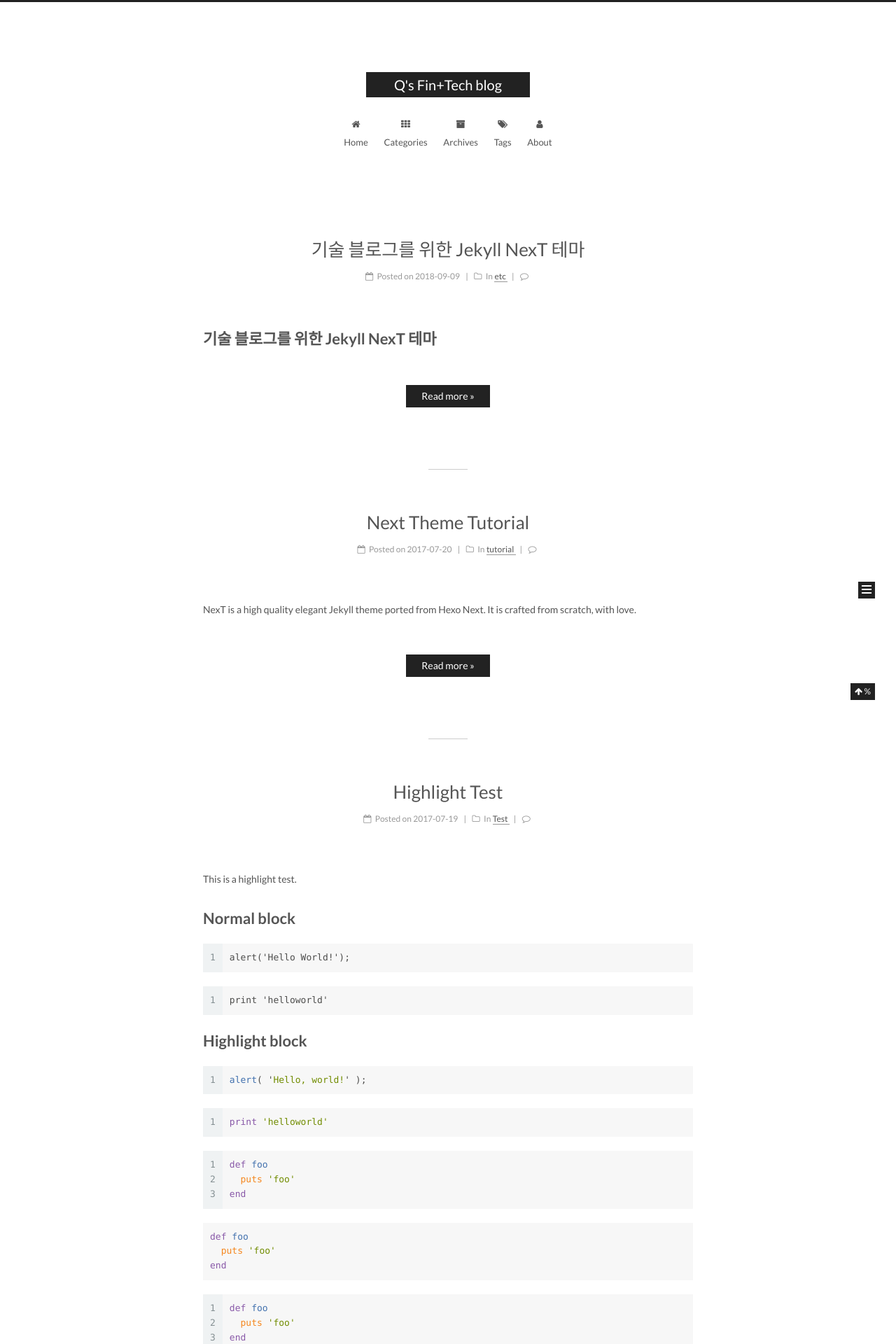
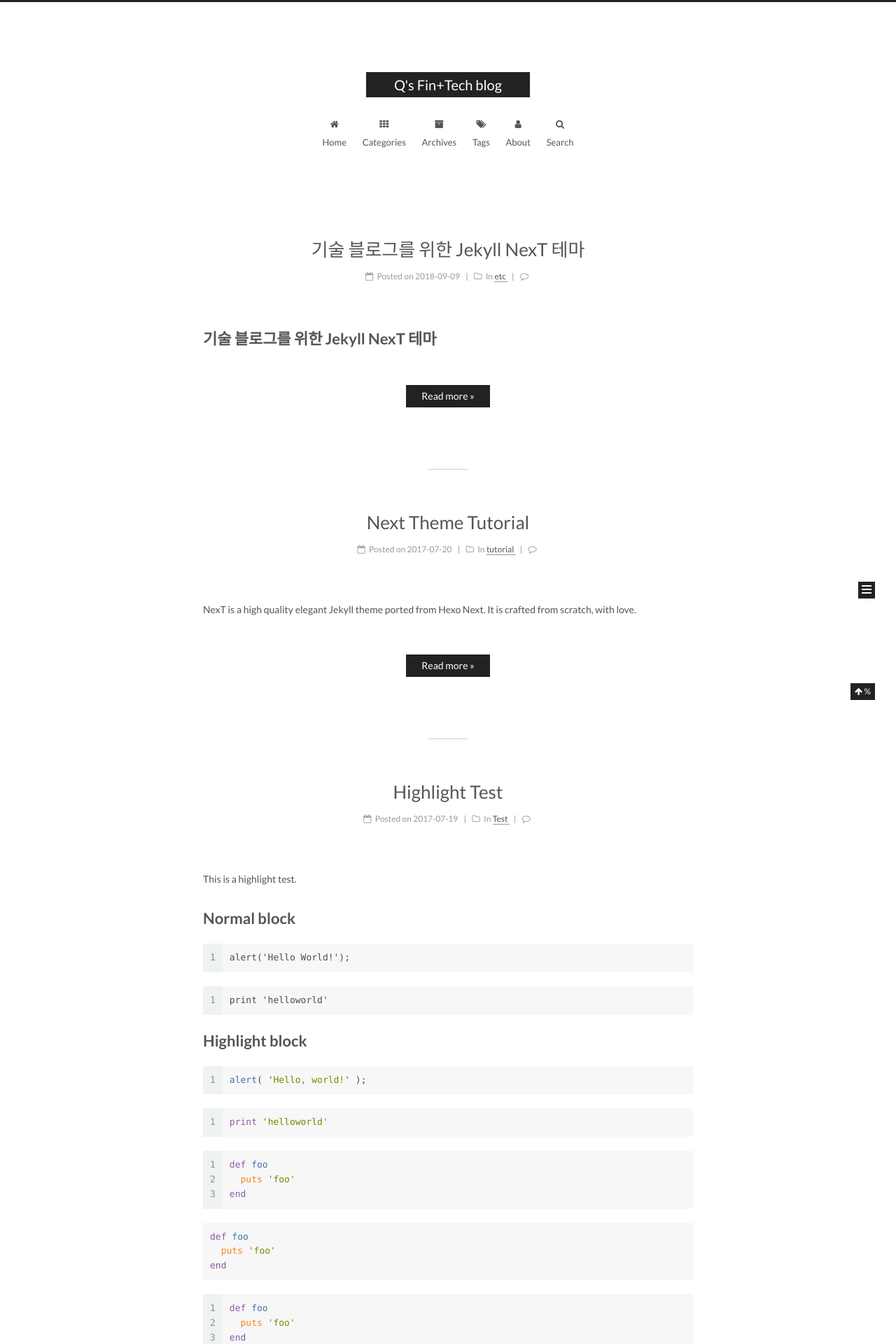
Before and after one commit to min98-k/karl6885.github.io, a Jekyll site: the page built from index.html, in a window 1280 px wide. Shown: the top 1920 px of the page at 70% size. Built offline with Jekyll 4.4.1, drawn with Linux system fonts in a browser that asks for light colours; emoji names are drawn with the system emoji font; formulas are drawn with MathJax 3; the list of posts is cut into pages by our own code; comment, search, counter and statistics services are not loaded.

Commit message:
enable algolia search and local search

```diff
--- a/_config.yml
+++ b/_config.yml
@@ -438,7 +438,7 @@ gitalk:
 #google_site_verification:
 
 # Google Analytics
-#google_analytics:
+google_analytics: UA-125465459-1
 
 # Yandex Webmaster tools verification setting
 # See: https://webmaster.yandex.ru/
@@ -551,7 +551,7 @@ calendar:
 
 # Algolia Search
 algolia_search:
-  enable: false
+  enable: true
   hits:
     per_page: 10
   labels:
@@ -562,7 +562,7 @@ algolia_search:
 
 # Local search
 local_search:
-  enable: false
+  enable: true
   # if auto, trigger search by changing input
   # if manual, trigger search by pressing enter key or search button
   trigger: auto
```
